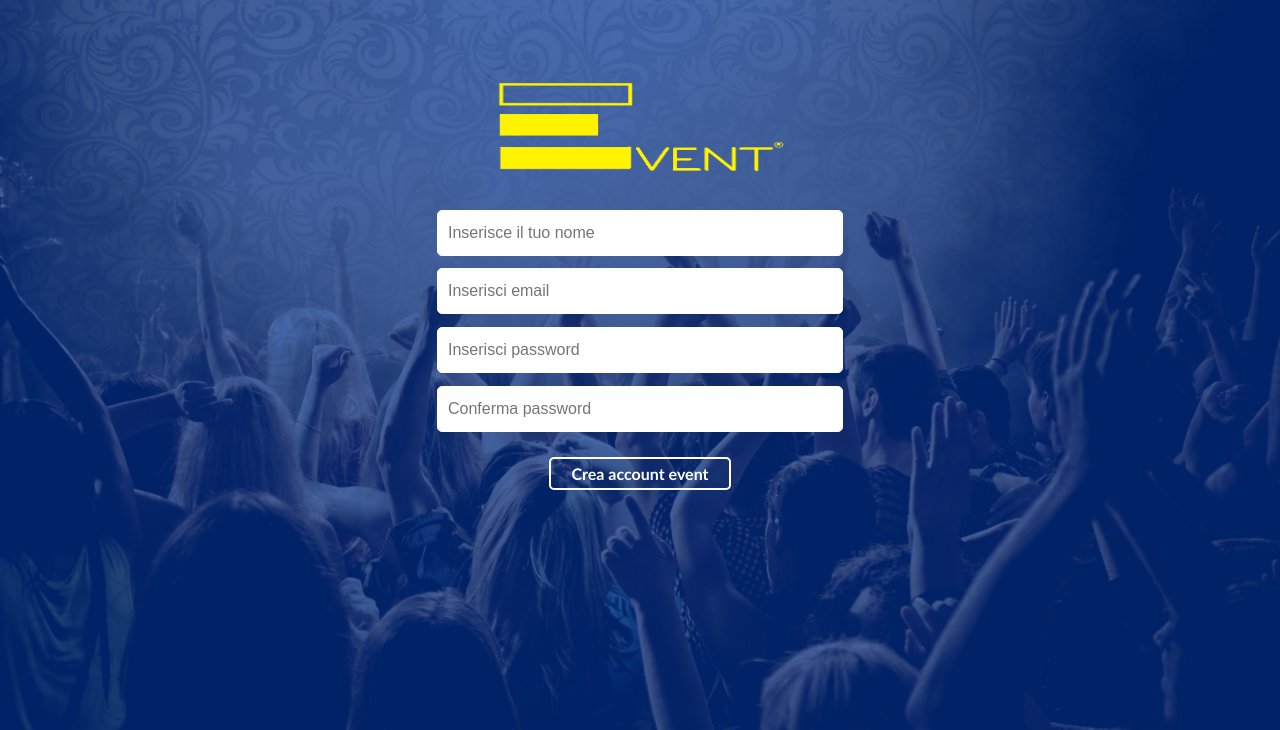
After one commit to AndreaRusconi/PSAW, a PHP site: page /registration.html in a window 1280 px wide. The commit adds this page. Shown: the top 730 px of the page. Run offline with PHP 8.4, Linux system fonts and the light colour scheme.

Commit message:
registration/login
ho aggiunto la pagina di registrazione in html e css e modificato un
pochino la pagina di login ma ancora non mi piace .. guarda un po tu
cosa aggiungerci

```diff
--- a/Homepage.html
+++ b/Homepage.html
@@ -8,7 +8,7 @@
 <body>
     <ul id="menu">
         <li class="other"><a href="login.html">login</a></li>
-        <li class="other"><a href="">sign up</a></li>
+        <li class="other"><a href="registration.html">sign up</a></li>
         <li class="barra"><a>|</a></li>
         <li class="other"><a href="#">about us</a></li>
         <li class="other"><a href="#">assistance</a></li>
--- /dev/null
+++ b/registration.css
@@ -0,0 +1,115 @@
+body {
+    background-image: url( Images/sfondo.jpg);
+    background-size:cover;
+    margin: 0;
+}
+
+.logoEvent{
+
+    text-align: center;
+    margin-top: 6%;
+}
+
+
+
+.nome{
+
+    text-align: center;
+    margin-top: 1%;
+}
+
+
+.nome input{
+
+    height: 44px;
+    width: 30%;
+    padding: 0 10px;
+    border-radius: 5px;
+    text-align: left;
+    border: 1px solid white;
+    font-size: 1em;
+}
+
+
+
+.email{
+
+    text-align: center;
+    margin-top: 0.5%;
+}
+
+
+.email input{
+
+    height: 44px;
+    width: 30%;
+    padding: 0 10px;
+    text-align: left;
+    border-radius: 5px;
+    border: 1px solid white;
+    font-size: 1em;
+}
+
+
+
+
+
+.password{
+
+    text-align: center;
+    margin-top: 0.5%;
+}
+
+
+.password input{
+
+    height: 44px;
+    width: 30%;
+    padding: 0 10px;
+    text-align: left;
+    border-radius: 5px;
+    border: 1px solid white;
+    font-size: 1em;
+}
+
+
+
+.passwordConfirm{
+
+    text-align: center;
+    margin-top: 0.5%;
+}
+
+
+.passwordConfirm input{
+
+    height: 44px;
+    width: 30%;
+    padding: 0 10px;
+    text-align: left;
+    border-radius: 5px;
+    border: 1px solid white;
+    font-size: 1em;
+}
+
+
+
+.registrati{
+
+    text-align: center;
+    margin-top: 2.5%;
+
+}
+
+.registrati a{
+
+    text-decoration: none;
+    padding: 5px 20px;
+    color: white;
+    border: 2px solid white;
+    font-family: Trebuchet MS;
+    border-radius: 5px;
+    font-weight: 600;
+    background: trasparent;
+    font-size: 1em;
+}
--- /dev/null
+++ b/registration.html
@@ -0,0 +1,40 @@
+<!DOCTYPE html>
+<html>
+<head>
+    <link rel="stylesheet" href="registration.css" />
+    <title>Accedi al tuo profilo</title>
+</head>
+
+<body>
+                <header>
+                    <p class="logoEvent"><img src="Images/logo.png" height="100px" width="300px"></p>
+                </header>
+
+                <div class="menu">
+                    <div class = "nome">
+                            <input id="nome" type="nome" class="nome" required="required" aria-required="true" value="" autocomplete="off" placeholder="Inserisce il tuo nome">
+                    </div>
+                    <div class = "email">
+                            <input id="email" type="email" class="email" required="required" aria-required="true" value="" autocomplete="off" placeholder="Inserisci email">
+                    </div>
+                    <div class = "password">
+                            <input id="password" type="password" class="password" required="required" aria-required="true" value="" autocomplete="off" placeholder="Inserisci password">
+                    </div>
+                    <div class="passwordConfirm">
+                            <input id="passwordConfirm" type="passwordConfirm" class="passwordConfirm" required="required" aria-required="true" value="" autocomplete="off" placeholder="Conferma password">
+                    </div>
+                    <div class="registrati">
+                        <a href="" >Crea account event</a>
+                    </div>
+
+
+
+
+                </div>
+
+
+
+
+
+</body>
+</html>
```
Also changed, not shown: login.css (+23 -12 lines), login.html (+22 -5 lines).
